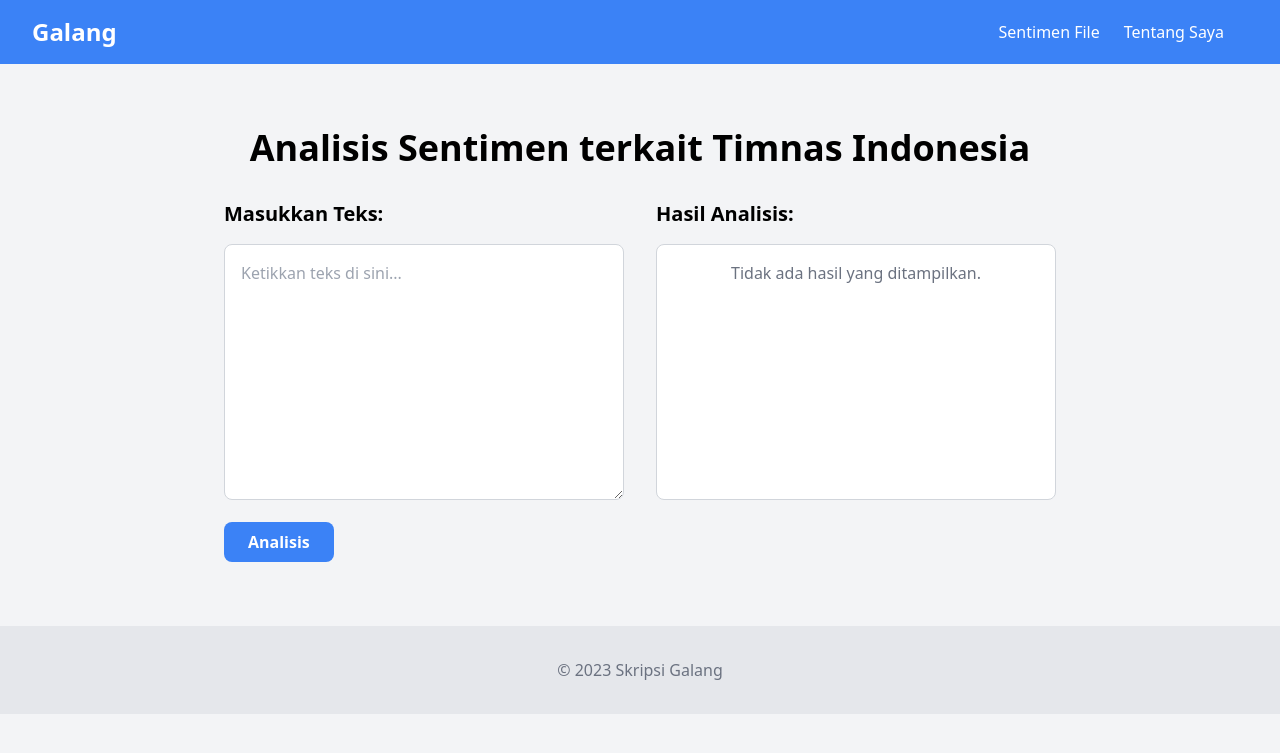
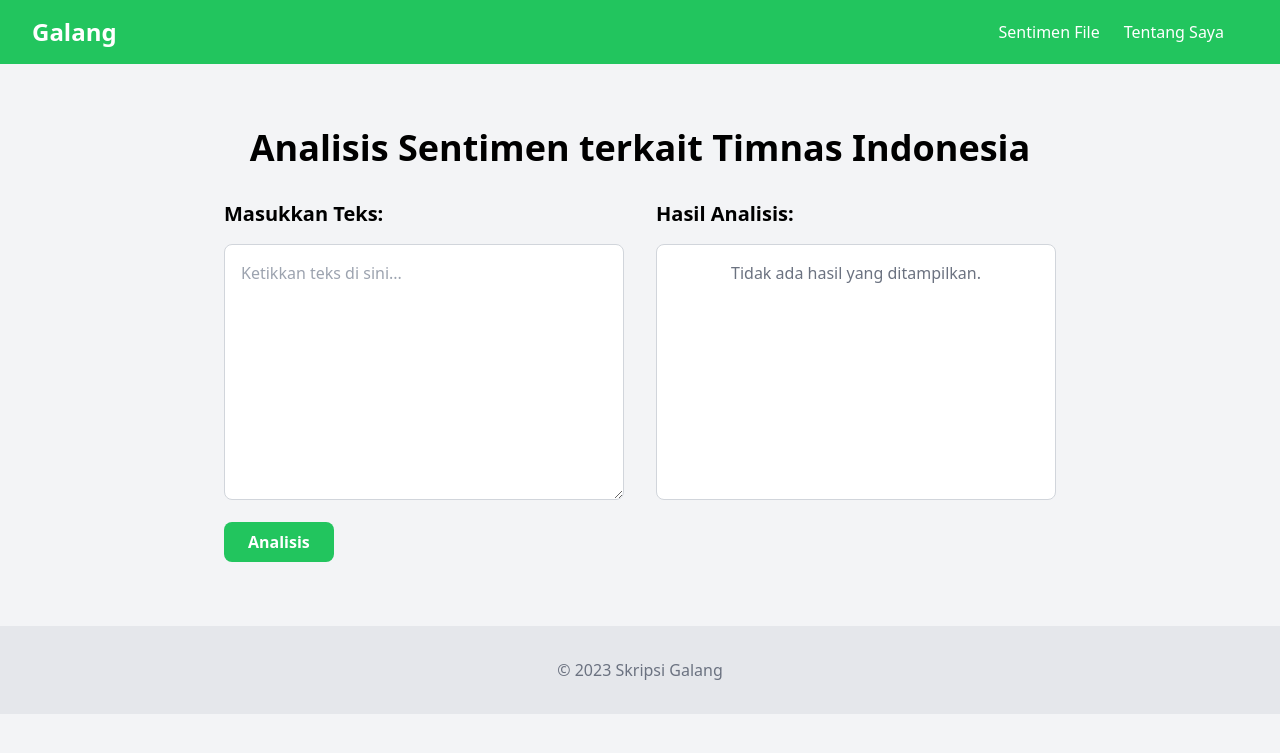
Before and after one commit to galanksumantri/SentimentAnalysis, a Flask app: page / in a window 1280 px wide. Shown: the top 753 px of the page. Run offline with Flask 2, Linux system fonts and the light colour scheme; style sheets or scripts are compiled from the project's sources; parts of the project's set-up code (start-up, migrations or seed data) failed here and were passed over.

Commit message:
change style

```diff
--- a/app.py
+++ b/app.py
@@ -41,4 +41,4 @@ def upload_file():
     return render_template('hasil_analisis.html',df=df, chart_data=viz)
 
 if __name__ == '__main__':
-    app.run()
+    app.run(debug=True)
--- a/templates/base.html
+++ b/templates/base.html
@@ -10,7 +10,7 @@
 <body class="bg-gray-100">
 
 	<!-- Navigation Bar -->
-	<nav class="flex justify-between items-center bg-blue-500 text-white py-4 px-8">
+	<nav class="flex justify-between items-center bg-green-500 text-white py-4 px-8">
 		<a href="{{ url_for('index') }}" class="text-2xl font-bold">Galang</a>
 		<div class="flex items-center">
 			<a href="{{ url_for('sentimen_file') }}" class="mr-6">Sentimen File</a>
--- a/templates/hasil_analisis.html
+++ b/templates/hasil_analisis.html
@@ -7,8 +7,8 @@
 </div>
 
 <!-- Tabel -->
-<div class="mx-auto mt-4 overflow-x-auto">
-    <table class="table-auto border border-gray-400" width="100%">
+<div class="px-[5%] mt-4 overflow-x-auto">
+    <table class="table-auto border border-gray-400">
         <thead>
             <tr>
             {% for col in df.columns %}
--- a/templates/index.html
+++ b/templates/index.html
@@ -9,7 +9,7 @@
 			<p class="text-xl font-bold mb-4">Masukkan Teks:</p>
 			<form method="POST" action="/sentimen">
 				<textarea class="border border-gray-300 rounded-lg w-full h-64 p-4" placeholder="Ketikkan teks di sini..." name="sentence"></textarea>
-				<button class="bg-blue-500 text-white py-2 px-6 rounded-lg font-semibold hover:bg-blue-600 mt-4" type="submit" formmethod="post">Analisis</button>
+				<button class="bg-green-500 text-white py-2 px-6 rounded-lg font-semibold hover:bg-blue-600 mt-4" type="submit" formmethod="post">Analisis</button>
 			</form>
 		</div>
 	<div class="flex-1">
--- a/templates/sentimen_file.html
+++ b/templates/sentimen_file.html
@@ -21,7 +21,7 @@
 		<input type="file" name="file" class="absolute inset-0 w-full h-full opacity-0 cursor-pointer">
 		</div>
 		<div class="flex justify-center items-center space-x-4 pt-10">
-		<button type="submit" class="px-8 py-2 bg-blue-500 text-white rounded-lg hover:bg-blue-400 focus:outline-none focus:ring-2 focus:ring-blue-500 focus:ring-opacity-50">Analisis</button>
+		<button type="submit" class="px-8 py-2 bg-green-500 text-white rounded-lg hover:bg-green-400 focus:outline-none focus:ring-2 focus:ring-green-500 focus:ring-opacity-50">Analisis</button>
 		</div>
 	</form>
 </div>
```
Also changed, not shown: vercel.json (deleted).
